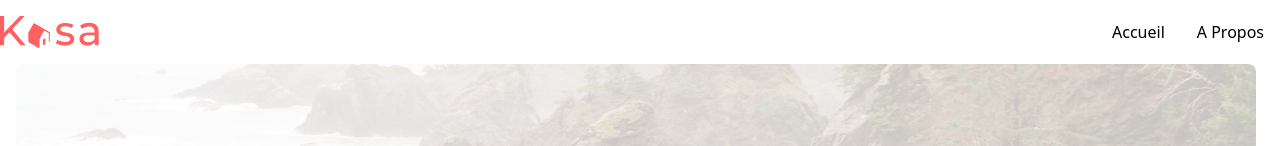
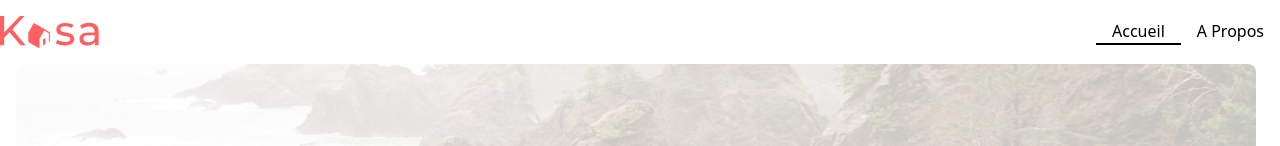
Before and after one commit to medericc/projet8, a React (Vite) app in the folder kasa/: page / in a window 1280 px wide. Shown: the top 146 px of the page. Built offline with nearby package versions, Linux system fonts and the light colour scheme.

Commit message:
underline active

```diff
--- a/kasa/src/components/header/header.jsx
+++ b/kasa/src/components/header/header.jsx
@@ -10,9 +10,26 @@ const Header = () => {
                 </Link>
 
                 <div className="flex">
-                <NavLink to="/" className="text-black px-4 inline-block border-b border-transparent hover:border-black transition duration-300">Accueil</NavLink>
-<NavLink to="/about" className="text-black px-4 inline-block border-b border-transparent hover:border-black transition duration-300">A Propos</NavLink>
-
+                    <NavLink
+                        to="/"
+                        className={({ isActive }) =>
+                            isActive
+                                ? "text-black px-4 inline-block border-b-2 border-black"
+                                : "text-black px-4 inline-block border-b-2 border-transparent hover:border-black transition duration-300"
+                        }
+                    >
+                        Accueil
+                    </NavLink>
+                    <NavLink
+                        to="/about"
+                        className={({ isActive }) =>
+                            isActive
+                                ? "text-black px-4 inline-block border-b-2 border-black"
+                                : "text-black px-4 inline-block border-b-2 border-transparent hover:border-black transition duration-300"
+                        }
+                    >
+                        A Propos
+                    </NavLink>
                 </div>
             </nav>
         </header>
```
